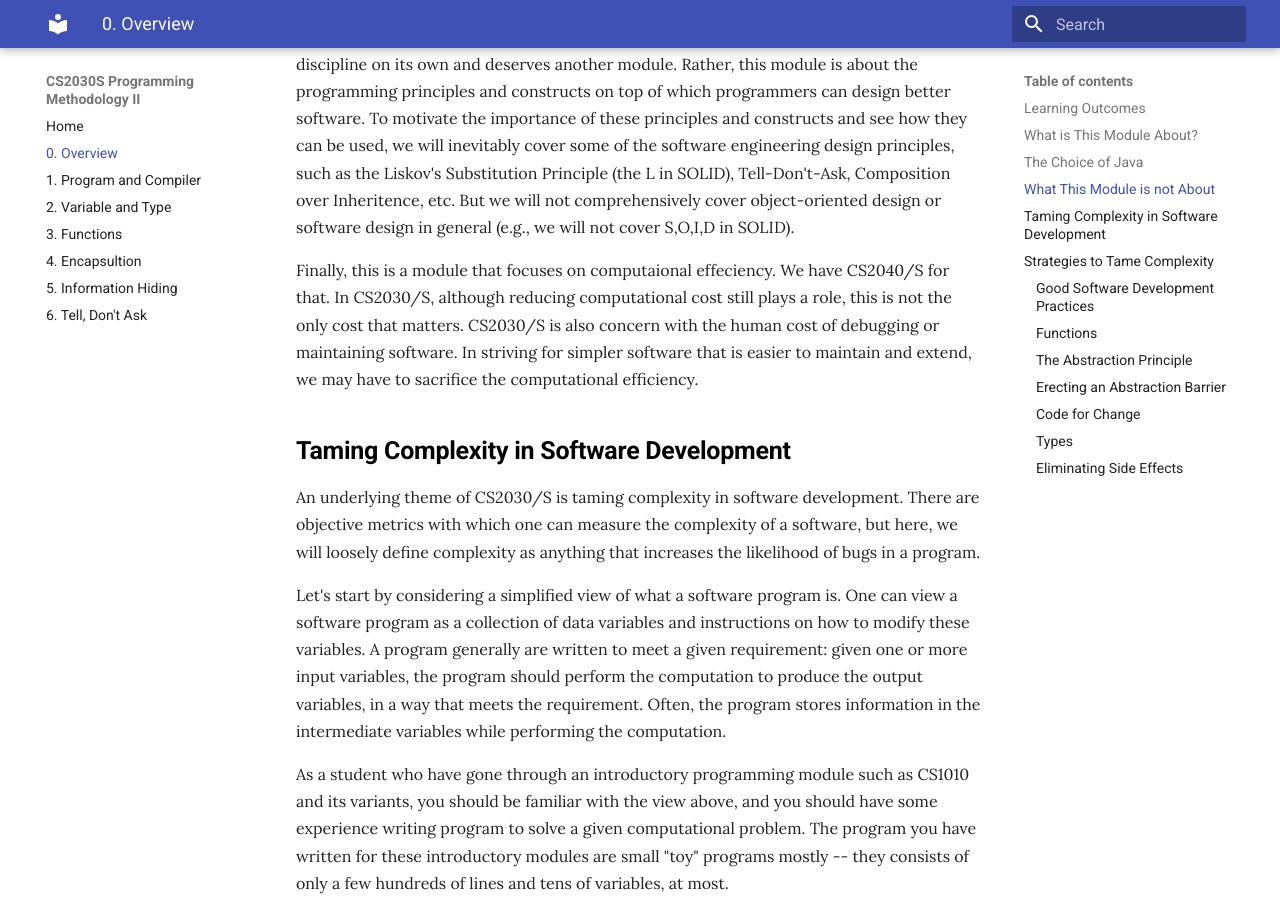
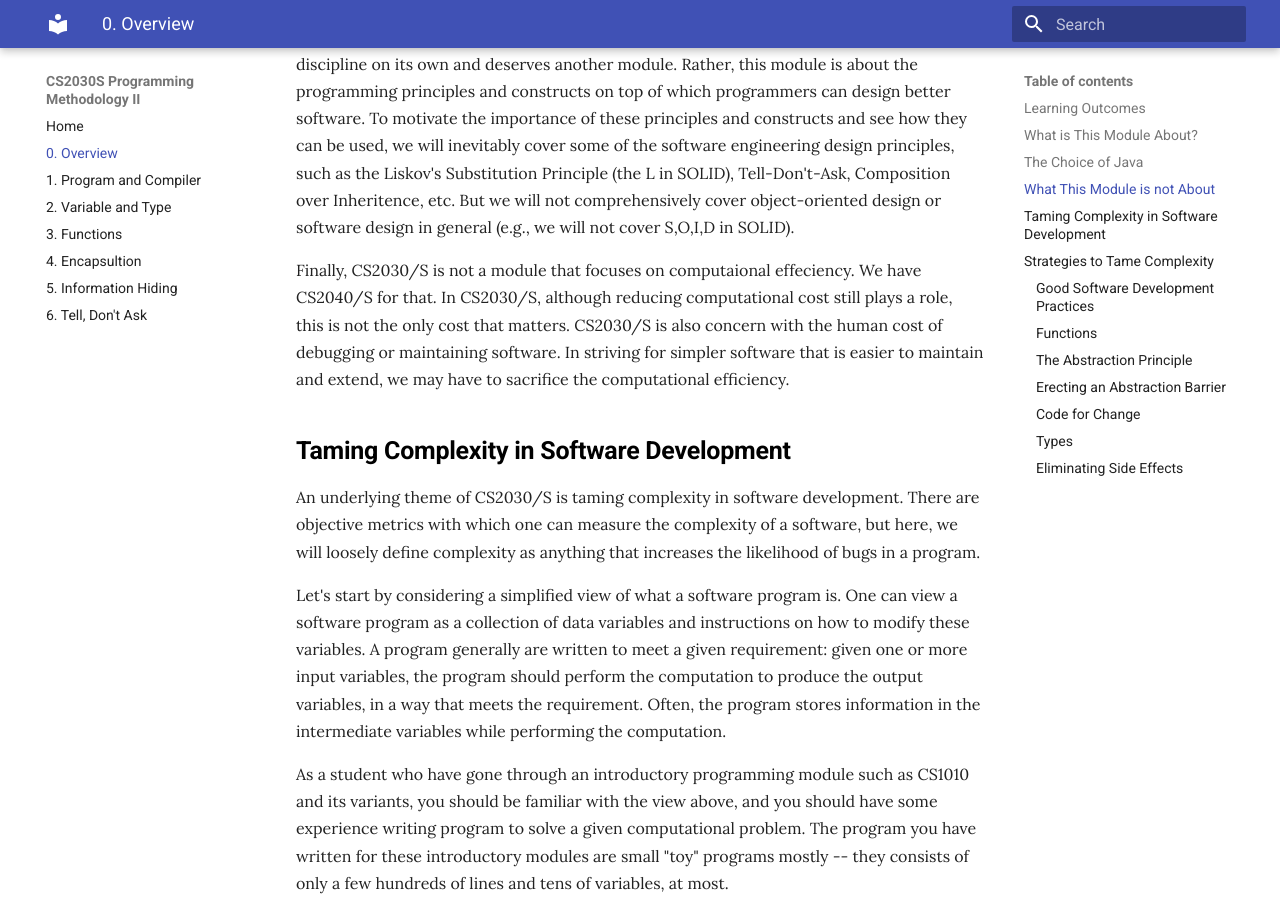
Before and after one commit to nus-cs2030s/2021-s2, an MkDocs documentation site: the page built from docs/00-overview.md, in a window 1280 px wide and 900 px high, scrolled down 1774 px. Built offline with MkDocs 1.6.1 and Material for MkDocs 9.7.7, drawn with Linux system fonts in a browser that asks for light colours.

Commit message:
Fix typo

```diff
--- a/docs/00-overview.md
+++ b/docs/00-overview.md
@@ -29,7 +29,7 @@ This is not a module on Java programming.  We will not comprehensively cover Jav
 
 This is not a module on software engineering either.  Software engineering is a broad discipline on its own and deserves another module.  Rather, this module is about the programming principles and constructs on top of which programmers can design better software.  To motivate the importance of these principles and constructs and see how they can be used, we will inevitably cover some of the software engineering design principles, such as the Liskov's Substitution Principle (the L in SOLID), Tell-Don't-Ask, Composition over Inheritence, etc.  But we will not comprehensively cover object-oriented design or software design in general (e.g., we will not cover S,O,I,D in SOLID).
 
-Finally, this is a module that focuses on computaional effeciency.  We have CS2040/S for that.  In CS2030/S, although reducing computational cost still plays a role, this is not the only cost that matters.  CS2030/S is also concern with the human cost of debugging or maintaining software.  In striving for simpler software that is easier to maintain and extend, we may have to sacrifice the computational efficiency.
+Finally, CS2030/S is not a module that focuses on computaional effeciency.  We have CS2040/S for that.  In CS2030/S, although reducing computational cost still plays a role, this is not the only cost that matters.  CS2030/S is also concern with the human cost of debugging or maintaining software.  In striving for simpler software that is easier to maintain and extend, we may have to sacrifice the computational efficiency.
 
 ## Taming Complexity in Software Development
 
```
